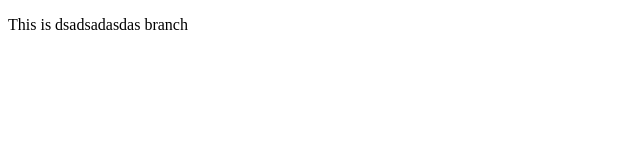
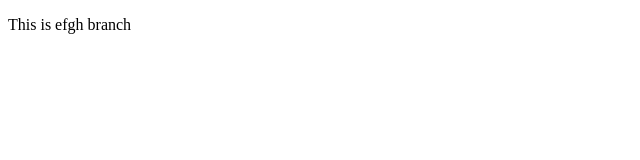
Before and after one commit to likhithv76/p1-demo, a plain HTML site: page index.html in a window 1280 px wide. Shown: the full height of the page, 0-640 px from the left. Drawn offline with Linux system fonts and the light colour scheme.

Commit message:
changed p tag in tagg

```diff
--- a/index.html
+++ b/index.html
@@ -6,6 +6,6 @@
     <title>Document</title>
 </head>
 <body>
-    <p>This is dsadsadasdas branch</p>
+    <p>This is efgh branch</p>
 </body>
 </html>
```
